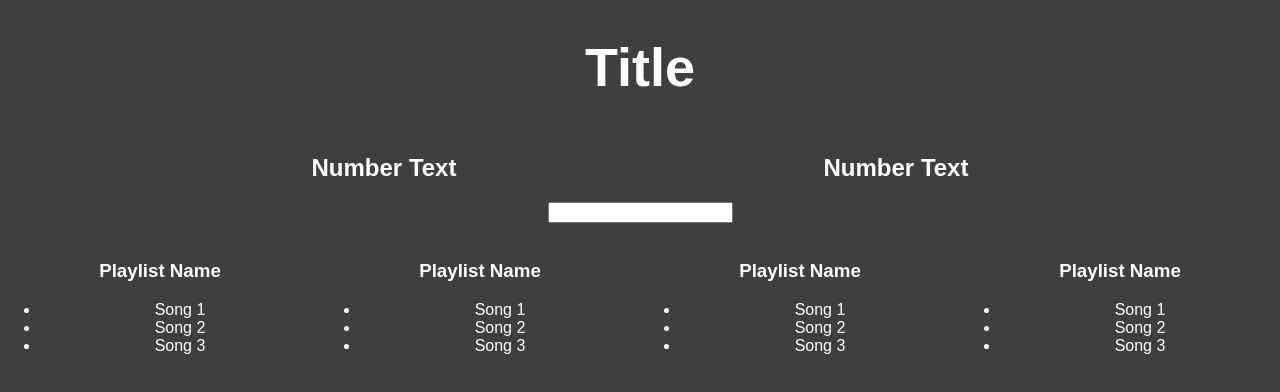
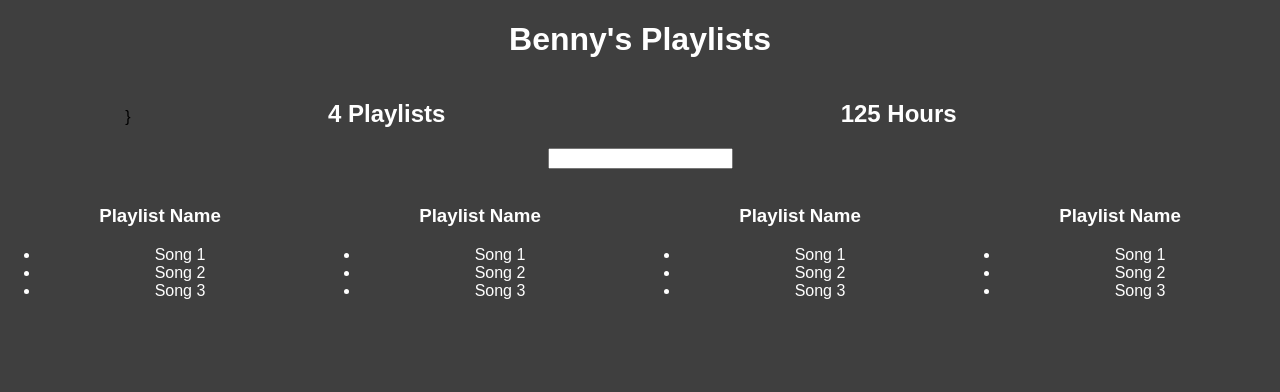
Before and after one commit to bennyjekel/playlists-by-benny, a React (Create React App) app: page / in a window 1280 px wide. Shown: the top 392 px of the page. Built offline with nearby package versions, Linux system fonts and the light colour scheme.

Commit message:
Added fake server data for title and counters

```diff
--- a/src/App.js
+++ b/src/App.js
@@ -6,11 +6,69 @@
   color: '#fff'
 };
 
-class Aggregate extends Component{
+let fakeServerData = {
+  user: {
+    name: 'Benny',
+    playlists:[
+      {
+        name: 'Benny fake songs',
+        songs:[
+          {name:'Song 1', duration: 1345},
+          {name:'Song 2', duration: 213},
+          {name:'Songs 3',duration: 312}
+        ]
+      },
+      {
+        name: 'Benny fake songs 2',
+        songs:[
+          {name:'Song 1', duration: 1345},
+          {name:'Song 2', duration: 213},
+          {name:'Songs 3',duration: 312}
+        ]
+      },
+      {
+        name: 'Benny fake songs 3',
+        songs:[
+          {name:'Song 1', duration: 1345},
+          {name:'Song 2', duration: 213},
+          {name:'Songs 3',duration: 312}
+        ]
+      },
+      {
+        name: 'Benny fake songs 4',
+        songs:[
+          {name:'Song 1', duration: 1345},
+          {name:'Song 2', duration: 213},
+          {name:'Songs 3',duration: 312}
+        ]
+      }
+
+    ]
+  }
+
+};
+
+class PlaylistCounter extends Component{
   render(){
     return(
       <div style={{...defaultStyle, width:"40%", display: 'inline-block'}}>
-        <h2>Number Text</h2>
+        <h2>{this.props.playlists.length} Playlists</h2>
+      </div>
+    );
+  }
+}
+
+class HoursCounter extends Component{
+  render(){
+    let allSongs = this.props.playlists.reduce((songs, eachPlaylist) =>{
+      return songs.concat(eachPlaylist.songs)
+    } , [])
+    let totalDuration = allSongs.reduce((sum, eachSong) => {
+      return sum+eachSong.duration
+    },0)
+    return(
+      <div style={{...defaultStyle, width:"40%", display: 'inline-block'}}>
+        <h2>{Math.round(totalDuration/60)} Hours</h2>
       </div>
     );
   }
@@ -40,17 +98,33 @@
 }
 
 class App extends Component {
+  constructor(){
+    super()
+    this.state = {serverData: {}}
+  }
+  componentDidMount(){
+    setTimeout( ()=> {
+    this.setState({serverData: fakeServerData});
+    }, 1000);
+  }
   render() {
     return (
       <div className="App">
-        <h1 style={{...defaultStyle, 'font-size':'54px'}}> Title </h1>
-        <Aggregate/>
-        <Aggregate/>
-        <Filter/>
-        <Playlist/>
-        <Playlist/>
-        <Playlist/>
-        <Playlist/>
+        {this.state.serverData.user ?
+        <div>
+          <h1 style={{...defaultStyle, 'fontsize':'54px'}}>
+          {this.state.serverData.user.name}'s Playlists
+          </h1>}
+
+          <PlaylistCounter playlists={this.state.serverData.user.playlists}/>
+          <HoursCounter playlists={this.state.serverData.user.playlists}/>
+          <Filter/>
+          <Playlist/>
+          <Playlist/>
+          <Playlist/>
+          <Playlist/>
+        </div> : <h1 style={defaultStyle}>Loading...</h1>
+        }
       </div>
     );
   }
```
